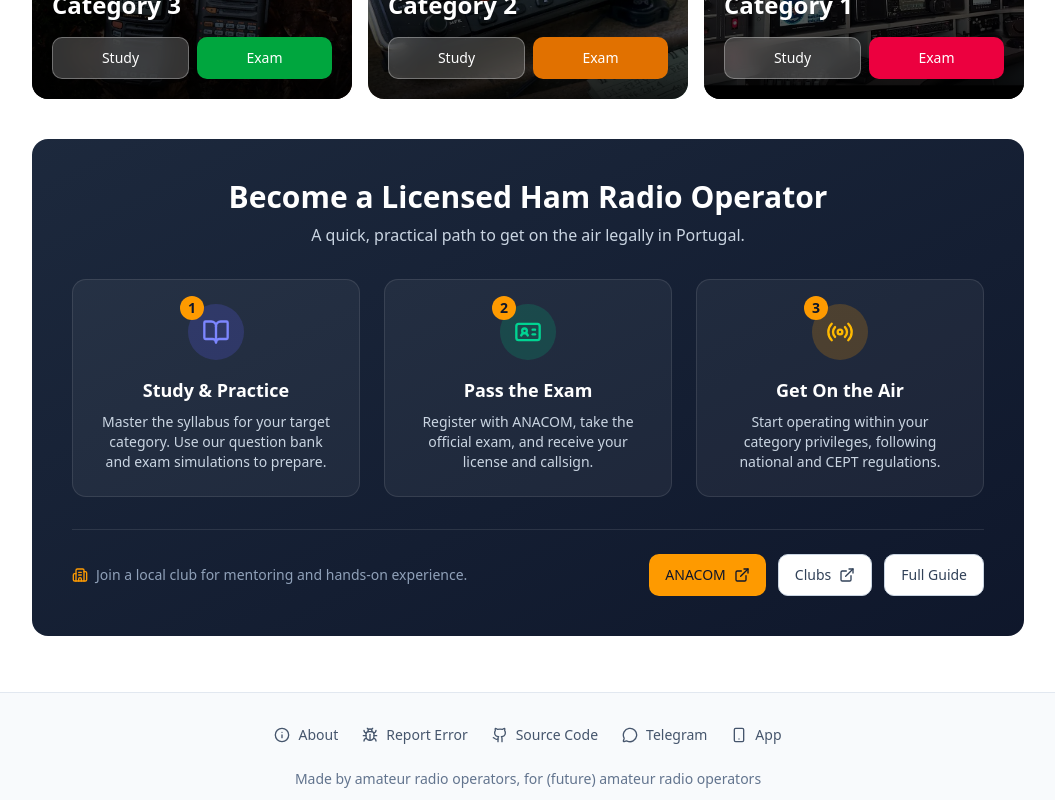
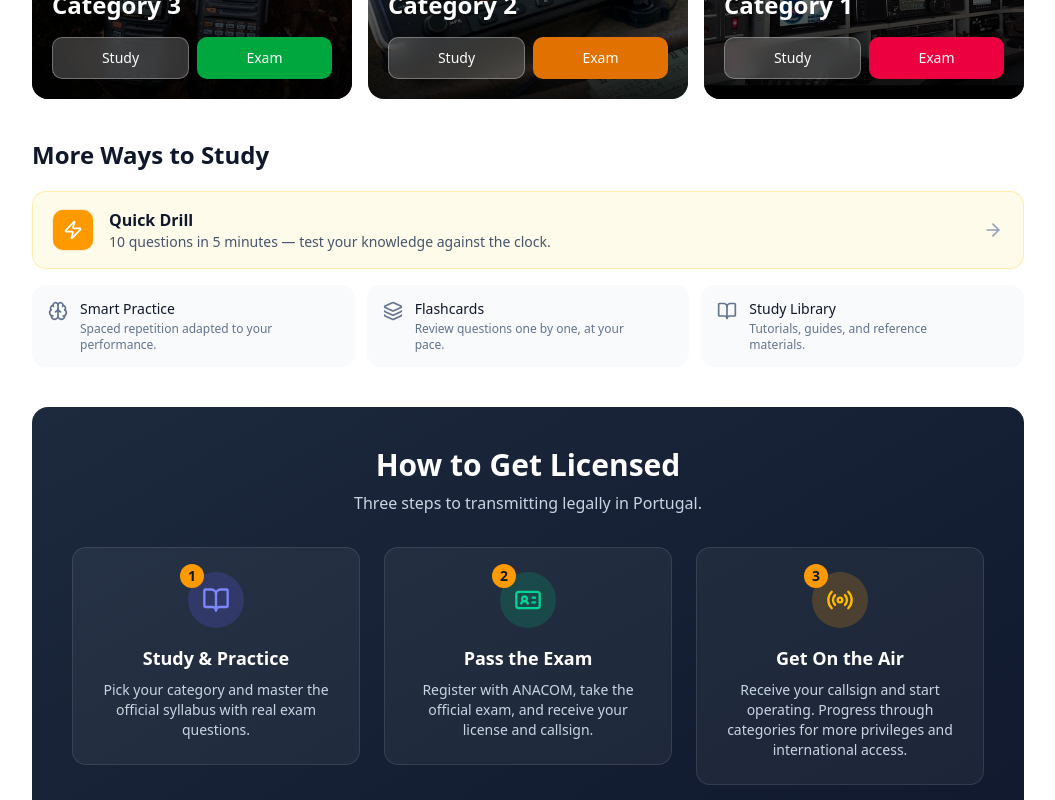
Before and after one commit to RadioEscola-pt/radioescola, a Next.js app: page / in a window 1280 px wide. Shown: the part 640-1440 px from the top of the page, without its empty margins (112-1167 px from the left). Built offline with nearby package versions, Linux system fonts and the light colour scheme; no server answers.

Commit message:
improve landing page

```diff
--- a/app/globals.css
+++ b/app/globals.css
@@ -177,3 +177,23 @@
 .animate-badge-entrance {
   animation: badge-entrance 0.5s ease-out both;
 }
+
+/* Subtle pulse for attention-drawing icons */
+@keyframes gentle-pulse {
+  0%, 100% {
+    box-shadow: 0 0 0 0 rgba(245, 158, 11, 0.4);
+  }
+  50% {
+    box-shadow: 0 0 0 6px rgba(245, 158, 11, 0);
+  }
+}
+
+.animate-gentle-pulse {
+  animation: gentle-pulse 2.5s ease-in-out infinite;
+}
+
+@media (prefers-reduced-motion: reduce) {
+  .animate-gentle-pulse {
+    animation: none;
+  }
+}
--- a/app/page.tsx
+++ b/app/page.tsx
@@ -1,6 +1,6 @@
 import React from "react";
 import Link from "next/link";
-import { BookOpen, IdCard, Radio, ExternalLink, Building2 } from "lucide-react";
+import { BookOpen, IdCard, Radio, ExternalLink, Building2, ArrowRight, Zap, Brain, Layers } from "lucide-react";
 import { getTranslations } from "next-intl/server";
 import { CATEGORIES, CATEGORY_STYLES, CATEGORY_IMAGES } from "@/lib/config";
 import { Button } from "@/components/ui/button";
@@ -68,7 +68,7 @@ export default async function HomePage() {
             return (
               <div
                 key={id}
-                className="group relative overflow-hidden rounded-2xl h-64"
+                className="group relative overflow-hidden rounded-2xl h-64 transition-transform duration-300 hover:-translate-y-1 hover:shadow-xl"
               >
                 <img
                   src={image}
@@ -100,6 +100,48 @@ export default async function HomePage() {
         </div>
       </section>
 
+      <section className="mt-10">
+        <h2 className="text-2xl font-semibold mb-5">{t("featuresHeading")}</h2>
+
+        <Link
+          href="/drill"
+          className="flex items-center gap-4 px-5 py-4 rounded-xl bg-amber-50 border border-amber-200/60 hover:bg-amber-100/80 dark:bg-amber-950/30 dark:border-amber-800/40 dark:hover:bg-amber-950/50 transition-all duration-300 hover:-translate-y-0.5 hover:shadow-md group mb-4"
+        >
+          <div className="flex h-10 w-10 shrink-0 items-center justify-center rounded-lg bg-amber-500 text-white animate-gentle-pulse">
+            <Zap className="h-5 w-5" />
+          </div>
+          <div className="flex-1 min-w-0">
+            <p className="font-semibold text-slate-900 dark:text-slate-100">{t("drillTitle")}</p>
+            <p className="text-sm text-slate-600 dark:text-slate-400">{t("drillDescription")}</p>
+          </div>
+          <ArrowRight className="h-5 w-5 shrink-0 text-slate-400 group-hover:text-amber-600 group-hover:translate-x-0.5 transition-all" aria-hidden />
+        </Link>
+
+        <div className="grid gap-3 sm:grid-cols-2 lg:grid-cols-3">
+          {([
+            { href: "/browse/3/smart-practice", icon: Brain, titleKey: "smartPracticeTitle", descKey: "smartPracticeDescription" },
+            { href: "/browse/3/flash", icon: Layers, titleKey: "flashcardsTitle", descKey: "flashcardsDescription" },
+            { href: "/study", icon: BookOpen, titleKey: "studyLibraryTitle", descKey: "studyLibraryDescription" },
+          ] as const).map((feature) => {
+            const Icon = feature.icon;
+            return (
+              <Link
+                key={feature.href}
+                href={feature.href}
+                className="flex items-start gap-3 px-4 py-3.5 rounded-xl bg-slate-50 hover:bg-slate-100 dark:bg-slate-800 dark:hover:bg-slate-700 transition-all duration-200 hover:-translate-y-0.5 group"
+              >
+                <Icon className="h-5 w-5 shrink-0 mt-0.5 text-slate-500 dark:text-slate-400 group-hover:text-amber-500 transition-colors" />
+                <div className="flex-1 min-w-0">
+                  <p className="font-medium text-sm text-slate-900 dark:text-slate-100">{t(feature.titleKey)}</p>
+                  <p className="text-xs text-slate-500 dark:text-slate-400 mt-0.5">{t(feature.descKey)}</p>
+                </div>
+                <ArrowRight className="h-4 w-4 shrink-0 mt-0.5 text-slate-300 dark:text-slate-600 opacity-0 -translate-x-2 group-hover:opacity-100 group-hover:translate-x-0 transition-all duration-200" aria-hidden />
+              </Link>
+            );
+          })}
+        </div>
+      </section>
+
       <section className="mt-10 -mx-4 md:mx-0 md:rounded-2xl overflow-hidden bg-gradient-to-br from-slate-800 to-slate-900 dark:from-slate-900 dark:to-black">
         <div className="p-6 md:p-10">
           <div className="text-center mb-8">
@@ -126,14 +168,16 @@ export default async function HomePage() {
             ))}
           </div>
 
-          <div className="mt-8 pt-6 border-t border-white/10">
-            <div className="flex flex-col sm:flex-row items-center justify-between gap-4">
-              <p className="text-sm text-slate-400 flex items-center gap-2">
-                <Building2 className="h-4 w-4 text-amber-500" aria-hidden />
+          <div className="mt-8 pt-6 border-t border-white/10 text-center">
+            <p className="text-sm text-slate-400 flex items-center justify-center gap-2 mb-4">
+              <Building2 className="h-4 w-4 text-amber-500 shrink-0" aria-hidden />
               {t("tipText")}
             </p>
             <div className="flex flex-wrap justify-center gap-3">
               <Button asChild>
+                <Link href="/ser-radioamador">{t("learnMore")}</Link>
+              </Button>
+              <Button variant="outline" asChild>
                 <a href="https://www.anacom.pt" target="_blank" rel="noreferrer">
                   {t("externalLinks.anacom")}
                   <ExternalLink className="h-4 w-4" aria-hidden />
@@ -145,10 +189,6 @@ export default async function HomePage() {
                   <ExternalLink className="h-4 w-4" aria-hidden />
                 </a>
               </Button>
-                <Button variant="outline" asChild>
-                  <Link href="/ser-radioamador">{t("learnMore")}</Link>
-                </Button>
-              </div>
             </div>
           </div>
         </div>
--- a/messages/en.json
+++ b/messages/en.json
@@ -58,7 +58,7 @@
     "ctaExam": "Simulate Exam (Cat 3)",
     "ctaBrowse": "Browse Questions",
     "categoriesHeading": "Categories",
-    "sectionSubtitle": "A quick, practical path to get on the air legally in Portugal.",
+    "sectionSubtitle": "Three steps to transmitting legally in Portugal.",
     "categoryName": "Category {id}",
     "categoryBadge": "CAT {id}",
     "categoryLevel": {
@@ -68,11 +68,11 @@
     },
     "categoryBrowse": "Study",
     "categorySimulation": "Exam",
-    "processHeading": "Become a Licensed Ham Radio Operator",
+    "processHeading": "How to Get Licensed",
     "processSteps": {
       "study": {
         "title": "Study & Practice",
-        "description": "Master the syllabus for your target category. Use our question bank and exam simulations to prepare."
+        "description": "Pick your category and master the official syllabus with real exam questions."
       },
       "examAndLicense": {
         "title": "Pass the Exam",
@@ -80,15 +80,24 @@
       },
       "operate": {
         "title": "Get On the Air",
-        "description": "Start operating within your category privileges, following national and CEPT regulations."
+        "description": "Receive your callsign and start operating. Progress through categories for more privileges and international access."
       }
     },
     "tipText": "Join a local club for mentoring and hands-on experience.",
-    "learnMore": "Full Guide",
+    "learnMore": "See Full Guide",
     "externalLinks": {
-      "anacom": "ANACOM",
-      "clubs": "Clubs"
-    }
+      "anacom": "ANACOM Website",
+      "clubs": "Find Clubs"
+    },
+    "featuresHeading": "More Ways to Study",
+    "drillTitle": "Quick Drill",
+    "drillDescription": "10 questions in 5 minutes — test your knowledge against the clock.",
+    "smartPracticeTitle": "Smart Practice",
+    "smartPracticeDescription": "Spaced repetition adapted to your performance.",
+    "flashcardsTitle": "Flashcards",
+    "flashcardsDescription": "Review questions one by one, at your pace.",
+    "studyLibraryTitle": "Study Library",
+    "studyLibraryDescription": "Tutorials, guides, and reference materials."
   },
   "Study": {
     "title": "Study Library",
--- a/messages/pt.json
+++ b/messages/pt.json
@@ -58,7 +58,7 @@
     "ctaExam": "Simular Exame (Cat 3)",
     "ctaBrowse": "Ver Questões",
     "categoriesHeading": "Categorias",
-    "sectionSubtitle": "Um caminho rápido e prático para poderes operar legalmente em Portugal.",
+    "sectionSubtitle": "São 3 passos para poderes transmitir legalmente em Portugal.",
     "categoryName": "Categoria {id}",
     "categoryBadge": "CAT {id}",
     "categoryLevel": {
@@ -68,11 +68,11 @@
     },
     "categoryBrowse": "Estudar",
     "categorySimulation": "Exame",
-    "processHeading": "Torna-te Radioamador",
+    "processHeading": "Como Tirar a Licença",
     "processSteps": {
       "study": {
         "title": "Estudar e Praticar",
-        "description": "Domina o programa da tua categoria alvo. Usa o nosso banco de questões e simulações de exame."
+        "description": "Escolhe a tua categoria e domina o programa oficial com questões reais de exame."
       },
       "examAndLicense": {
         "title": "Passar no Exame",
@@ -80,15 +80,24 @@
       },
       "operate": {
         "title": "Entrar no Ar",
-        "description": "Começa a operar dentro das tuas prerrogativas, seguindo a regulamentação nacional e CEPT."
+        "description": "Recebe o teu indicativo e começa a operar. Progride nas categorias para mais privilégios e acesso internacional."
       }
     },
     "tipText": "Junta-te a um clube local para mentoria e experiência prática.",
-    "learnMore": "Guia Completo",
+    "learnMore": "Ver Guia Completo",
     "externalLinks": {
-      "anacom": "ANACOM",
-      "clubs": "Associações"
-    }
+      "anacom": "Site da ANACOM",
+      "clubs": "Encontrar Clubes"
+    },
+    "featuresHeading": "Mais Formas de Estudar",
+    "drillTitle": "Treino Rápido",
+    "drillDescription": "10 questões em 5 minutos — testa os teus conhecimentos contra o relógio.",
+    "smartPracticeTitle": "Prática Inteligente",
+    "smartPracticeDescription": "Repetição espaçada adaptada ao teu desempenho.",
+    "flashcardsTitle": "Flashcards",
+    "flashcardsDescription": "Revê questões uma a uma, ao teu ritmo.",
+    "studyLibraryTitle": "Biblioteca de Estudo",
+    "studyLibraryDescription": "Tutoriais, guias e materiais de referência."
   },
   "Study": {
     "title": "Biblioteca de Estudo",
```
Also changed, not shown: 1 other file (tests, documents, lock files or other folders). Lines whose indentation alone changed are shown as unchanged.
